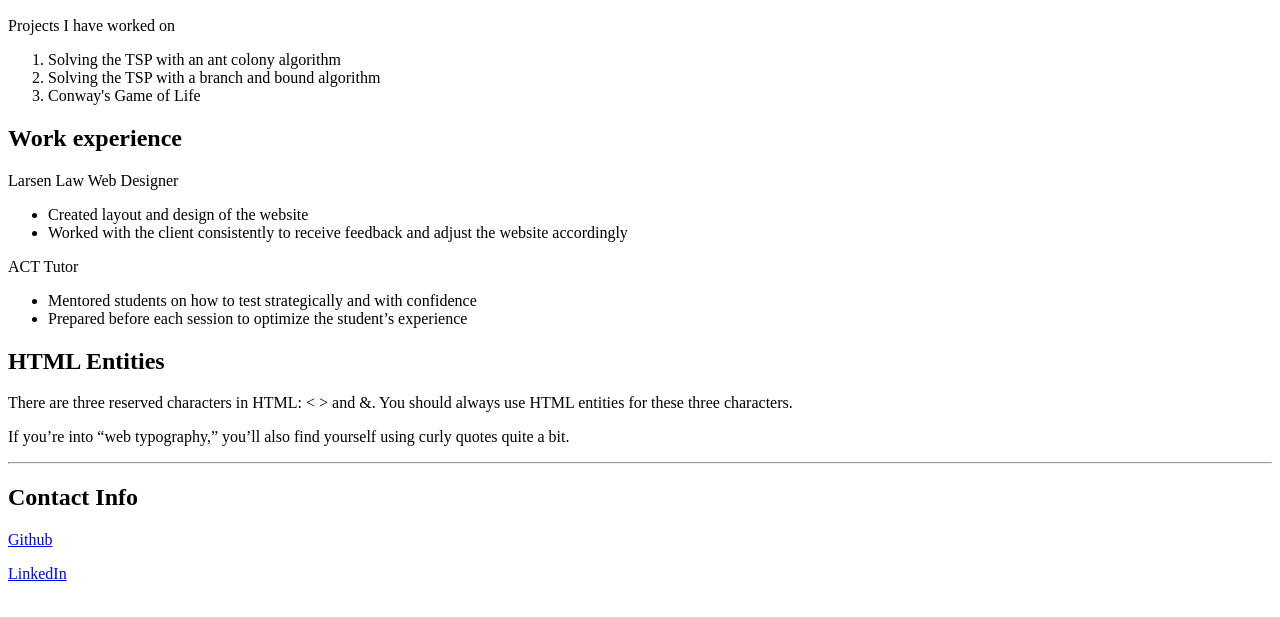
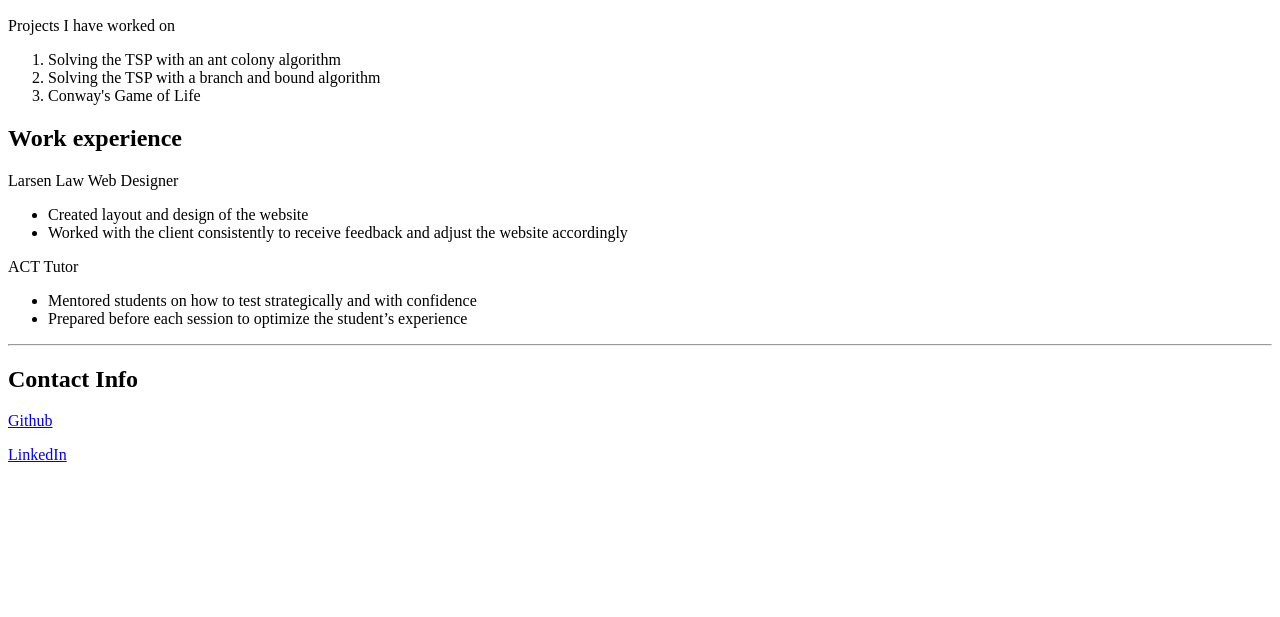
Before and after one commit to Nlarseny/portfolio, a plain HTML site: page index.html in a window 1280 px wide. Shown: the part 101-718 px from the top of the page. Drawn offline with Linux system fonts and the light colour scheme.

Commit message:
got rid of some unsavory parts of this page

```diff
--- a/index.html
+++ b/index.html
@@ -31,13 +31,6 @@
           <li>Prepared before each session to optimize the student’s experience</li>
         </ul>
 
-        <h2>HTML Entities</h2>
-          <p>There are three reserved characters in HTML: &lt; &gt; and &amp;. You
-            should always use HTML entities for these three characters.</p>
-
-          <p>If you&rsquo;re into &ldquo;web typography,&rdquo; you&rsquo;ll also find
-         yourself using curly quotes quite a bit.</p>
-
     <hr>
 
     <h2>Contact Info</h2>
```
